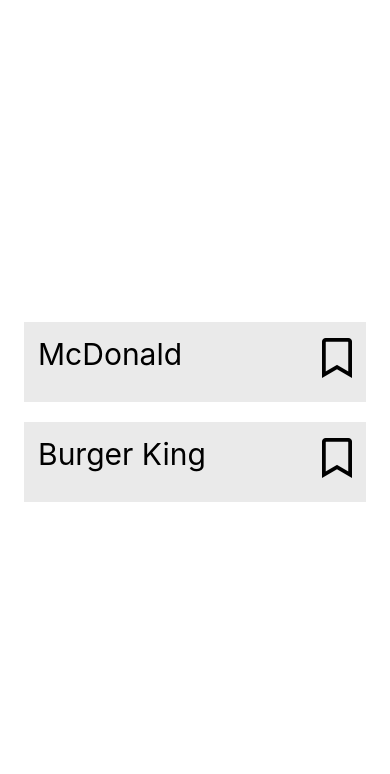
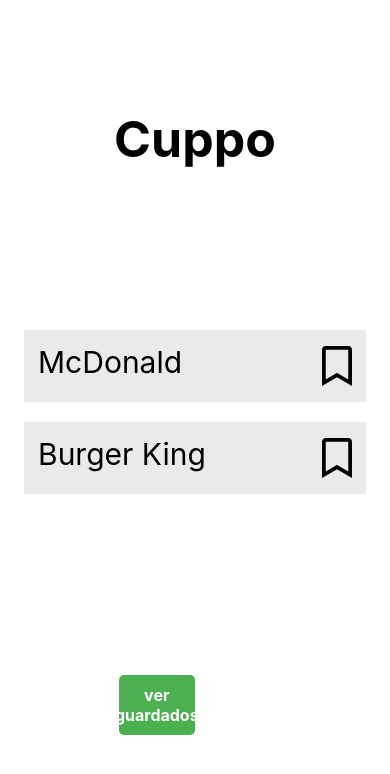
Before and after one commit to konooc/Nativew, a React Native app: screen / in a window 390 px wide. Shown: the top 774 px of the page. Built offline with nearby package versions, Linux system fonts and the light colour scheme.

Commit message:
modifique el archivo app para conectarlo a los componentes y agregar nuevas funciones al modal

```diff
--- a/App.js
+++ b/App.js
@@ -9,41 +9,44 @@
 
 } from "react-native";
 import FontAwesome5 from "react-native-vector-icons/FontAwesome5";
-import { BottomPopUp } from "./src/BottomPopUp";
 
-const popUplist =[
+import { ModalPop } from "./src/Componentes/ModalPop";
+import  CustomButton  from "./src/Componentes/Button"
+
+const popUplist = [
   {
-      id:1,
-      name: "Big Mac"
+    id: 1,
+    name: "Big Mac",
   },
   {
-      id:2,
-      name: "Triple hamburguesa con queso"
+    id: 2,
+    name: "Triple hamburguesa con queso",
   },
   {
-      id:3,
-      name: "Mc Nuggets"
-    }
-]
-const popUplist2 =[
+    id: 3,
+    name: "Mc Nuggets",
+  },
+];
+const popUplist2 = [
   {
-    id:1,
-    name: "Whopper con queso"
+    id: 1,
+    name: "Whopper con queso",
   },
   {
-    id:2,
-    name: "Doble Texas"
+    id: 2,
+    name: "Doble Texas",
   },
   {
-    id:3,
-    name: "Chiken TENDERCRISP"
-  }
-]
-
-
+    id: 3,
+    name: "Chiken TENDERCRISP",
+  },
+];
 
 export default function App() {
+  // constante del boton Lógica de manejo de envío
+  const handleSubmit = () => {
 
+  };
   let popupRef1 = React.createRef();
   let popupRef2 = React.createRef();
 
@@ -62,73 +65,93 @@
   };
 
   return (
-    <View style={styles.contBox}>
+    <View style={styles.container}>
+      <View style={styles.contTitle}>
+        <Text style={styles.title}>Cuppo</Text>
+      </View>
+      <View style={styles.contBody}>
         <View style={styles.contElement}>
           <Text style={styles.txtCont}>McDonald</Text>
           <StatusBar barStyle="dark-content" />
-        <SafeAreaView style={styles.container}>
+          <SafeAreaView style={styles.safe}>
             <TouchableWithoutFeedback onPress={onShowPopup}>
-            <FontAwesome5 name="bookmark" style={styles.Icono} />
+              <FontAwesome5 name="bookmark" style={styles.bookmarkIcon} />
             </TouchableWithoutFeedback>
-          <BottomPopUp
+            <ModalPop
               title="McMenu "
               ref={popupRef1}
               onTouchOutside={onClosePopup}
               data={popUplist}
             />
           </SafeAreaView>
-
-
         </View>
         <View style={styles.contElement}>
           <Text style={styles.txtCont}>Burger King</Text>
           <StatusBar barStyle="dark-content" />
-        <SafeAreaView style={styles.container}>
+          <SafeAreaView style={styles.safe}>
             <TouchableWithoutFeedback onPress={onShowPopup2}>
-            <FontAwesome5 name="bookmark" style={styles.Icono} />
+              <FontAwesome5 name="bookmark" style={styles.bookmarkIcon} />
             </TouchableWithoutFeedback>
-          <BottomPopUp
+            <ModalPop
               title="Decreto del rey"
               ref={popupRef2}
               onTouchOutside={onClosePopup2}
               data={popUplist2}
             />
           </SafeAreaView>
-
-
         </View>
-
       </View>
-
-
+      <View style={styles.contbtn}>
+        <CustomButton txt="ver guardados" onClick={handleSubmit} />
+      </View>
+    </View>
   );
 }
 
 const styles = StyleSheet.create({
-  contBox: {
+  //contenedor principal
+  container: {
     flex: 1,
+    marginTop: 40,
+    marginBottom: 40,
+    // backgroundColor: "#fff",
+    justifyContent: "space-around",
+  },
+  //contenido "Header"
+  contTitle: {
+    alignItems: "center",
+  },
+  title: {
+    fontSize: 50,
+    fontWeight: "bold",
+  },
+  //contenido "Body"
+  contBody: {
     padding: 24,
-    //backgroundColor: "#fff",
-    //alignItems: "center",
     justifyContent: "center",
+    alignItems: "center",
   },
-  contElement:{
+  contElement: {
     padding: 10,
-    backgroundColor: '#eaeaea',
+    backgroundColor: "#eaeaea",
     width: "100%",
-    height:"10%",
-    flexDirection: 'row',
-    justifyContent:"space-between",
-    alignItems: 'between',
+    height: "auto",
+    flexDirection: "row",
+    justifyContent: "space-between",
+    alignItems: "between",
     marginBottom: 20,
   },
-
-  Icono: {
+  bookmarkIcon: {
     fontSize: 40,
     padding: 4,
   },
   txtCont: {
-    fontSize:30,
+    fontSize: 30,
     padding: 4,
   },
+  //contenido "Footer"
+
+  contbtn: {
+    alignItems: "center",
+  },
 });
```
Lines whose indentation alone changed are shown as unchanged.
